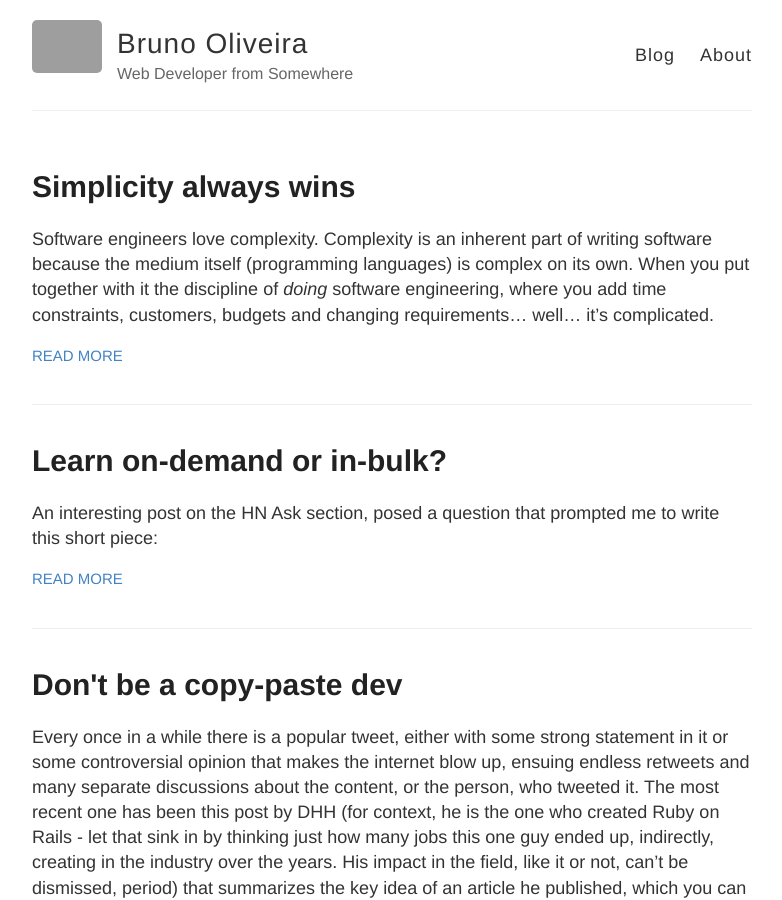
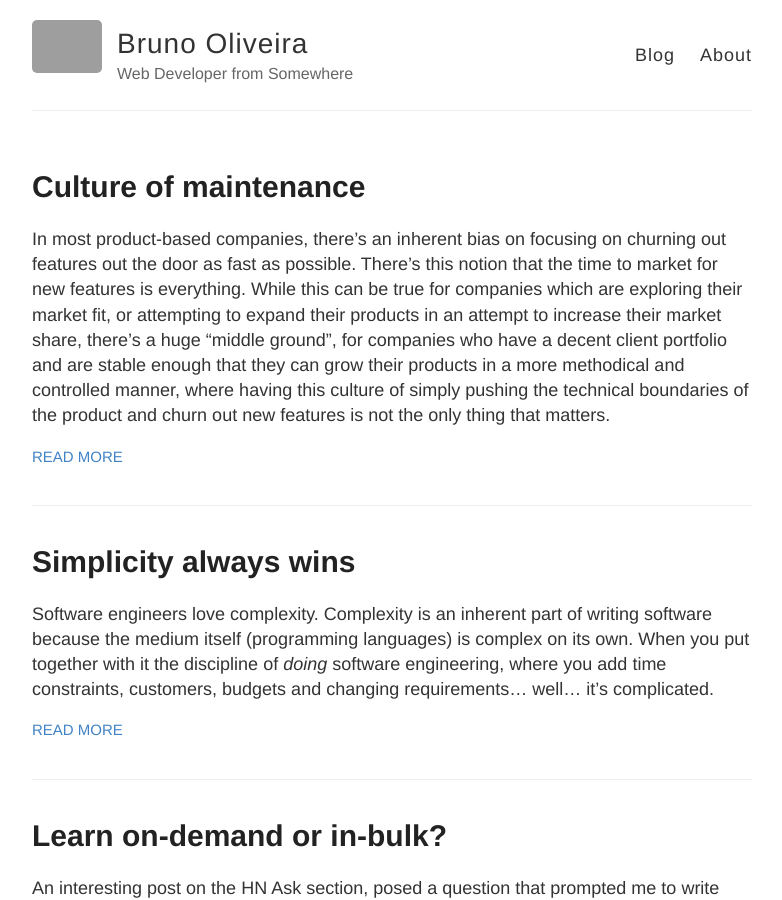
Before and after one commit to bruno-oliveira/techblog, a Jekyll site: the page built from index.html, in a window 1280 px wide and 900 px high. Shown: the whole window, without its empty margins (248-1030 px from the left). Built offline with Jekyll 4.4.1, drawn with Linux system fonts in a browser that asks for light colours; grey boxes are pictures that could not be loaded.

Commit message:
Update 2021-11-30-tech-debt-reduction-culture.md

```diff
--- a/_posts/2021-11-30-tech-debt-reduction-culture.md
+++ b/_posts/2021-11-30-tech-debt-reduction-culture.md
@@ -1,6 +1,28 @@
 ---
 layout: post
 title: Culture of maintenance
-published: false
+published: true
 ---
-In short
+In most product-based companies, there's an inherent bias on focusing on churning out features out the door as fast as possible. There's this notion that the time to market for new features is everything. While this can be true for companies which are exploring their market fit, or attempting to expand their products in an attempt to increase their market share, there's a huge "middle ground", for companies who have a decent client portfolio and are stable enough that they can grow their products in a more methodical and controlled manner, where having this culture of simply pushing the technical boundaries of the product and churn out new features is not the only thing that matters.
+
+Besides keeping the product growing and expanding with new features, these companies face the challenge of finding time to tend to the codebase both from a _maintenance_ perspective as well as a _future growth_ perspective. The best way to do this is by embracing a _culture of maintenance_.
+
+### A culture of maintenance
+
+A culture of maintenance is what I like to think of as a culture where reducing technical debt is as integral for the company as shipping new features. It's a culture of understanding that without an intent for reducing technical debt, future work will be harder and will only lead to cruft and re-work. That, in itself, is a good enough reason to try and promote a culture of maintenance across your company, because, very directly, it can. impact your capacity of producing value, thus showing that it is important to consider maintenance as an integral aspect of your culture.
+
+Embrace it by fostering some initiatives at your company that can help with it:
+
+- bug squashing;
+
+- maintenance sprints;
+
+- multiple code reviewers;
+
+- cross-team collaboration;
+
+- blameless culture;
+
+If you can foster even some of these initatives at your company, you will be in a good position to create a culture where maintenance is regarded as a first class citizen and, maybe, with some time, celebrated.
+
+Remember, it's all about empowering developers, managers, product teams and product owners to understand the true value in maintaining a "clean house" so it can grow and expand in a predictable, sustainable pace, which is the best driver to foster innovation and keep developers engaged and motivated to do their best work.
```
